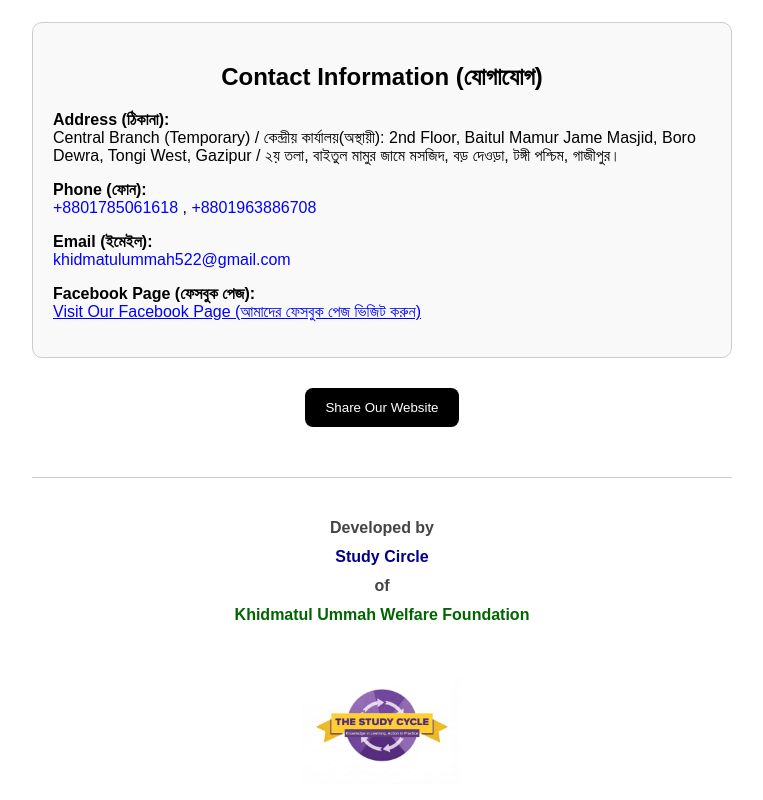
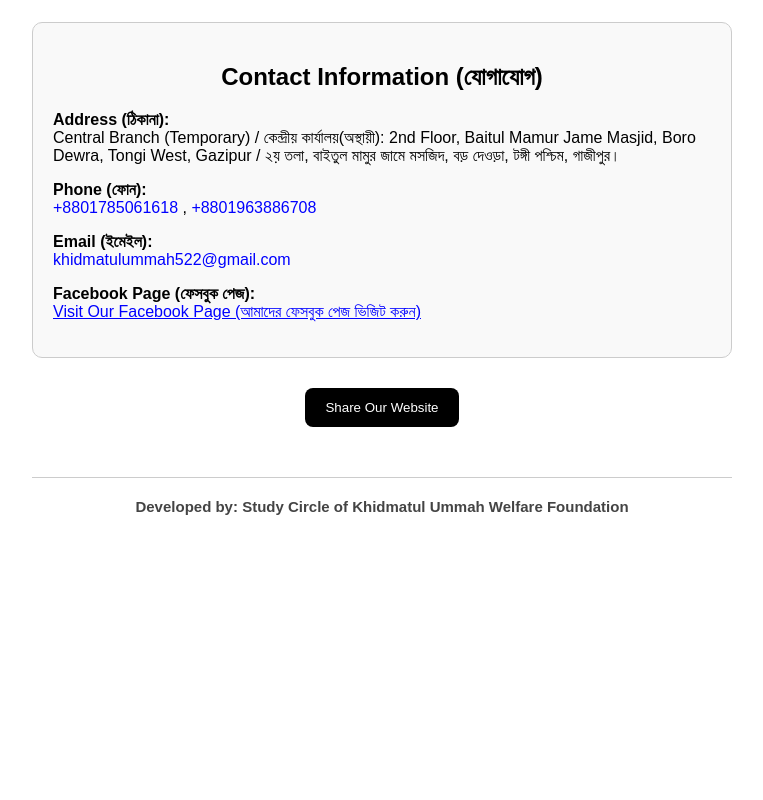
Before and after one commit to Milu-BD/crowdfunding-site, a Next.js app: page / in a window 1280 px wide. Shown: the part 2842-3642 px from the top of the page, without its empty margins (258-1021 px from the left). After the commit the page ends 3385 px from the top, so only its background shows below. Built offline with nearby package versions, Linux system fonts and the light colour scheme; no server answers; the database is empty.

Commit message:
Update page.js

```diff
--- a/app/page.js
+++ b/app/page.js
@@ -717,46 +717,11 @@
     borderTop: "1px solid #ccc",
     textAlign: "center",
     color: "#444",
+    fontWeight: "bold",
+    fontSize: "15px",
   }}
 >
-
-  <p
-    style={{
-      fontWeight: "bold",
-      lineHeight: "1.8",
-      fontSize: "16px",
-    }}
-  >
-    Developed by
-    <br />
-
-    <span style={{ color: "darkblue" }}>
-      Study Circle
-    </span>
-
-    <br />
-
-    of
-
-    <br />
-
-    <span style={{ color: "darkgreen" }}>
-      Khidmatul Ummah Welfare Foundation
-    </span>
-  </p>
-
-  <img
-    src="/logo1.png"
-    alt="Study Circle Logo"
-    style={{
-      width: "160px",
-      height: "160px",
-      objectFit: "contain",
-      marginTop: "5px",
-      opacity: 0.9,
-    }}
-  />
-
+  Developed by: Study Circle of Khidmatul Ummah Welfare Foundation
 </div>
 </div>
   );
```
